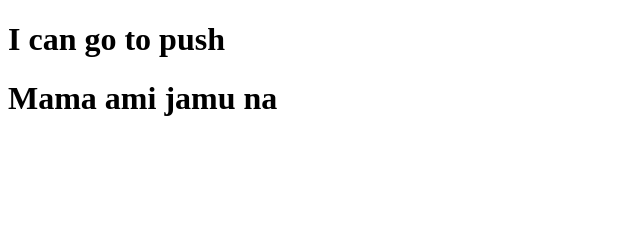
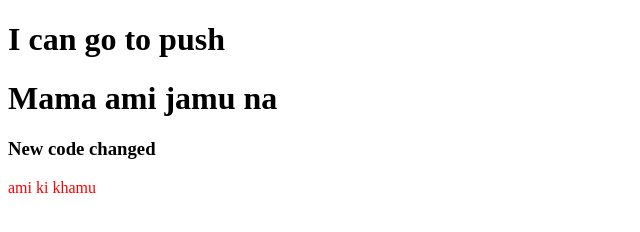
Before and after one commit to mahabubul1974/my-first-ripo, a plain HTML site: page index.html in a window 1280 px wide. Shown: the whole page, without its empty margins (0-640 px from the left). Drawn offline with Linux system fonts and the light colour scheme.

Commit message:
styles added

```diff
--- a/index.html
+++ b/index.html
@@ -5,9 +5,12 @@
     <meta http-equiv="X-UA-Compatible" content="IE=edge">
     <meta name="viewport" content="width=device-width, initial-scale=1.0">
     <title>My first ripo</title>
+    <link rel="stylesheet" href="style.css">
 </head>
 <body>
     <h1>I can go to push</h1>
     <h1>Mama ami jamu na</h1>
+    <h3> New code changed</h3>
+    <p>ami ki khamu</p>
 </body>
 </html>
--- /dev/null
+++ b/style.css
@@ -0,0 +1,3 @@
+p{
+    color: red;
+}
```
